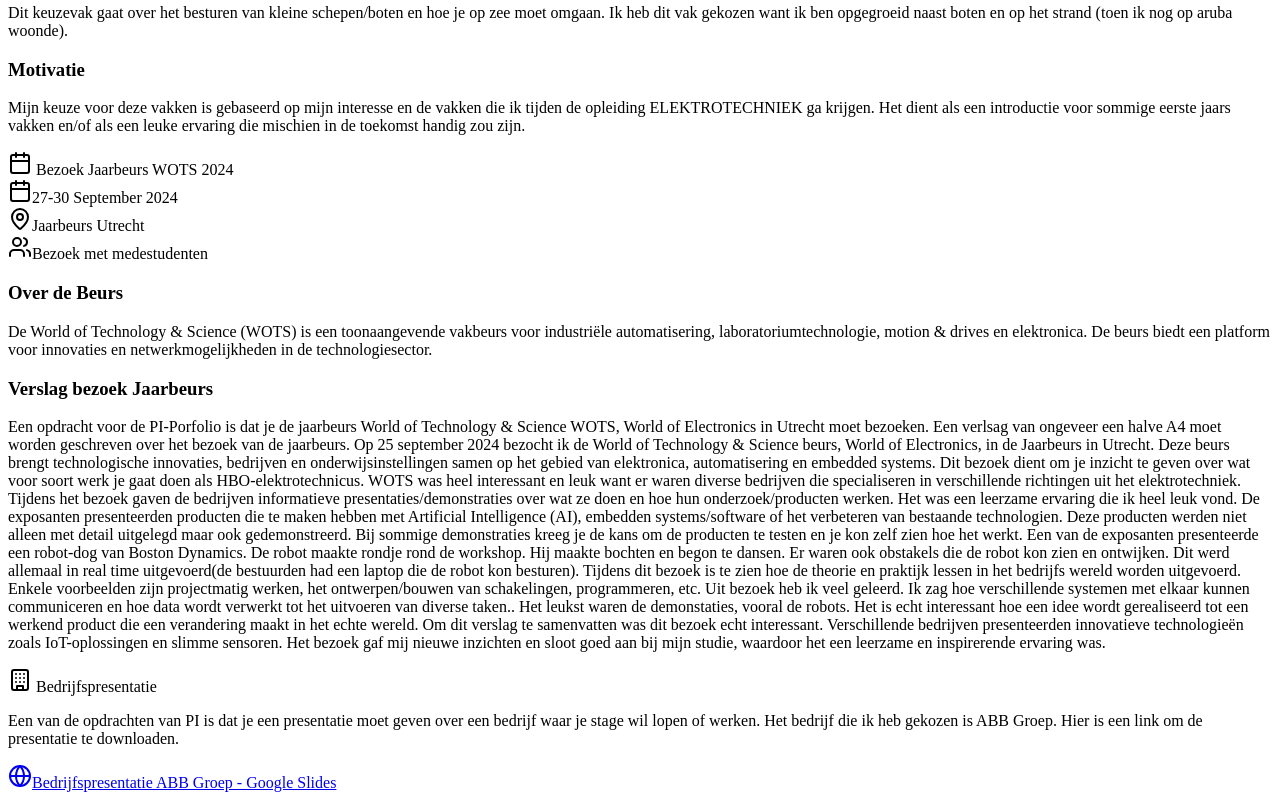
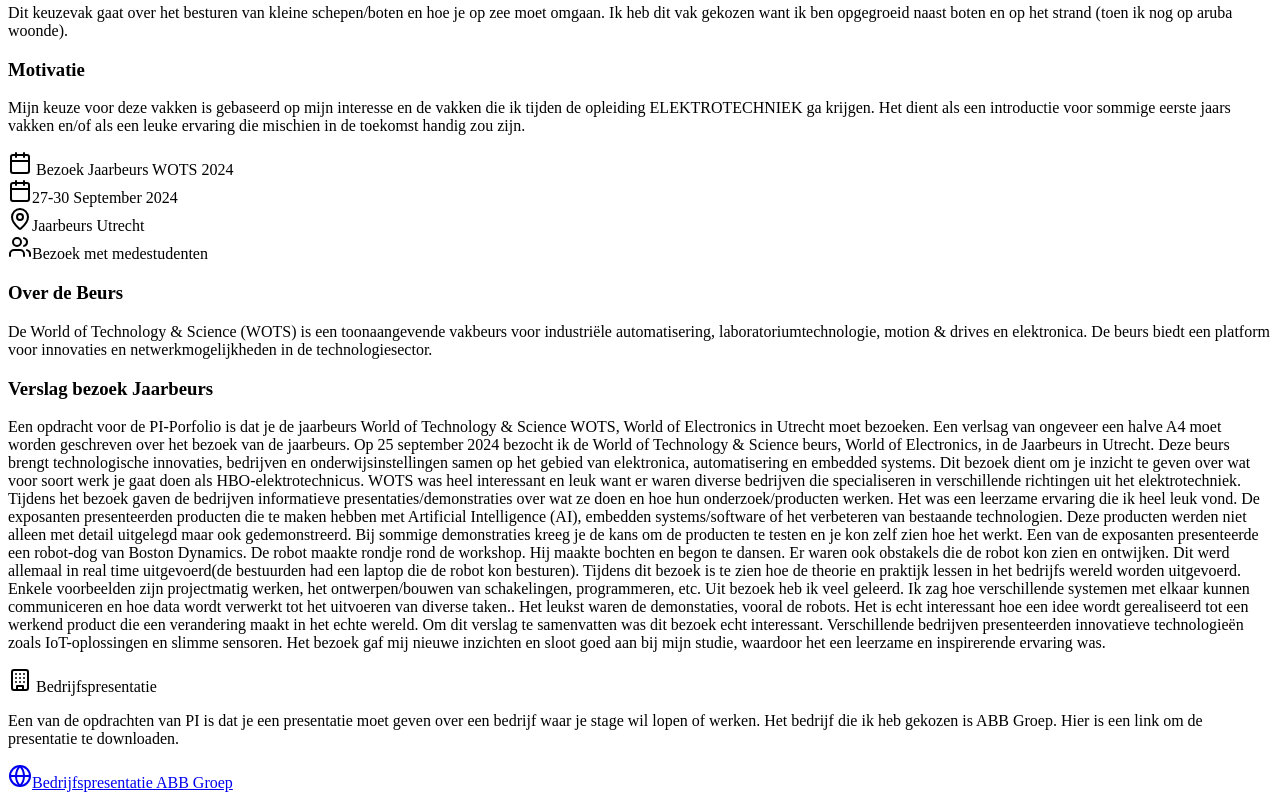
Before and after one commit to NathanCabeiDiWebo/mycv, a Next.js app: page /portfolio in a window 1280 px wide. Shown: the part 694-1494 px from the top of the page. Built offline with nearby package versions, Linux system fonts and the light colour scheme.

Commit message:
feat: update Bedrijfspresentatie link text and URL
Change link text and update URL for better clarity.

Co-authored-by: Nathan Tromp <103584549+NathanCabeiDiWebo@users.noreply.github.com>

```diff
--- a/app/portfolio/PI-Opdrachten.tsx
+++ b/app/portfolio/PI-Opdrachten.tsx
@@ -186,13 +186,13 @@ export default function PortfolioPage() {
                   Een van de opdrachten van PI is dat je een presentatie moet geven over een bedrijf waar je stage wil lopen of werken. Het bedrijf die ik heb gekozen is ABB Groep. Hier is een link om de presentatie te downloaden.
                 </p>
                 <a
-                  href="https://docs.google.com/presentation/d/1jSkC8z6aRtj0nnpU_WEzHFq_cekRBYYq/edit?usp=sharing&ouid=102089752667278276928&rtpof=true&sd=true"
+                  href="https://drive.google.com/file/d/1jSkC8z6aRtj0nnpU_WEzHFq_cekRBYYq/view"
                   target="_blank"
                   rel="noopener noreferrer"
                   className="inline-flex items-center gap-2 text-purple-300 hover:text-purple-100 underline underline-offset-4 transition-colors"
                 >
                   <Globe className="w-5 h-5" />
-                  Bedrijfspresentatie ABB Groep - Google Slides
+                  Bedrijfspresentatie ABB Groep
                 </a>
               </div>
             </div>
```
Also changed, not shown: next.config.mjs (line endings or trailing spaces), 2 other files (tests, documents, lock files or other folders).
